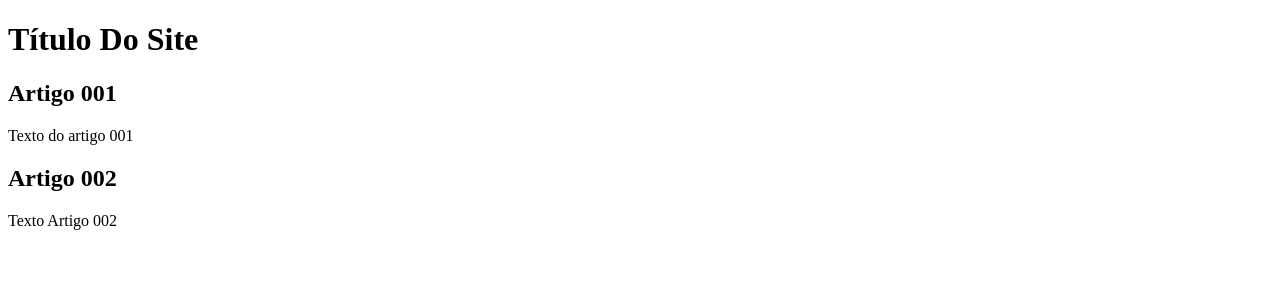
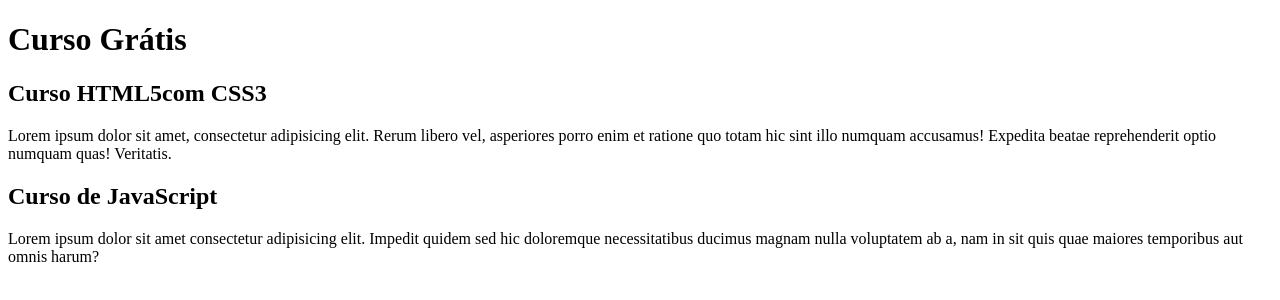
Before and after one commit to adrianoals/Projeto_Site, a plain HTML site: page index.html in a window 1280 px wide. Drawn offline with Linux system fonts and the light colour scheme.

Commit message:
Comecei a escrever conteúdo

```diff
--- a/index.html
+++ b/index.html
@@ -9,15 +9,15 @@
 <body>
     <main>
         <header>
-            <h1>Título Do Site</h1>
+            <h1>Curso Grátis</h1>
         </header>
         <article>
-            <h2>Artigo 001</h2>
-            <p>Texto do artigo 001</p>
+            <h2>Curso HTML5com CSS3</h2>
+            <p>Lorem ipsum dolor sit amet, consectetur adipisicing elit. Rerum libero vel, asperiores porro enim et ratione quo totam hic sint illo numquam accusamus! Expedita beatae reprehenderit optio numquam quas! Veritatis.</p>
         </article>
         <article>
-            <h2>Artigo 002</h2>
-            <p>Texto Artigo 002</p>
+            <h2>Curso de JavaScript</h2>
+            <p>Lorem ipsum dolor sit amet consectetur adipisicing elit. Impedit quidem sed hic doloremque necessitatibus ducimus magnam nulla voluptatem ab a, nam in sit quis quae maiores temporibus aut omnis harum?</p>
         </article>
     </main>
 </body>
```
